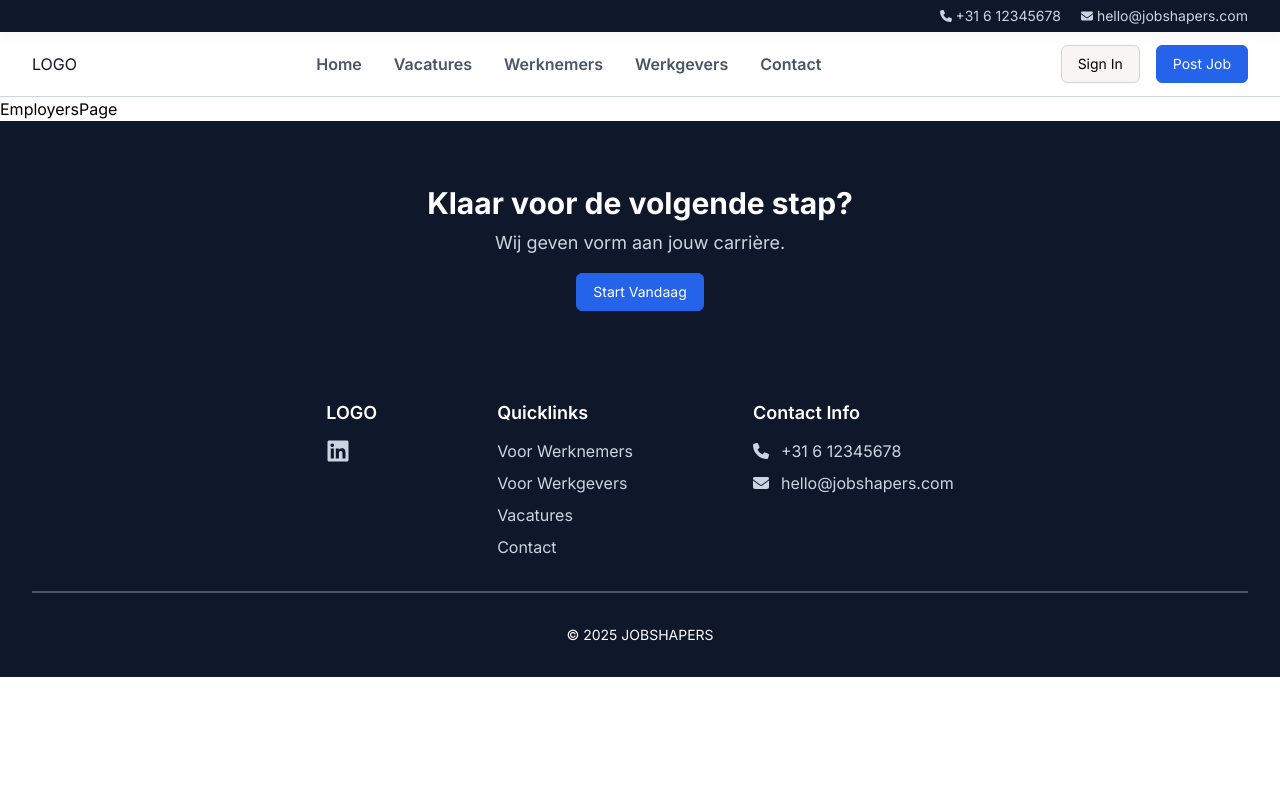
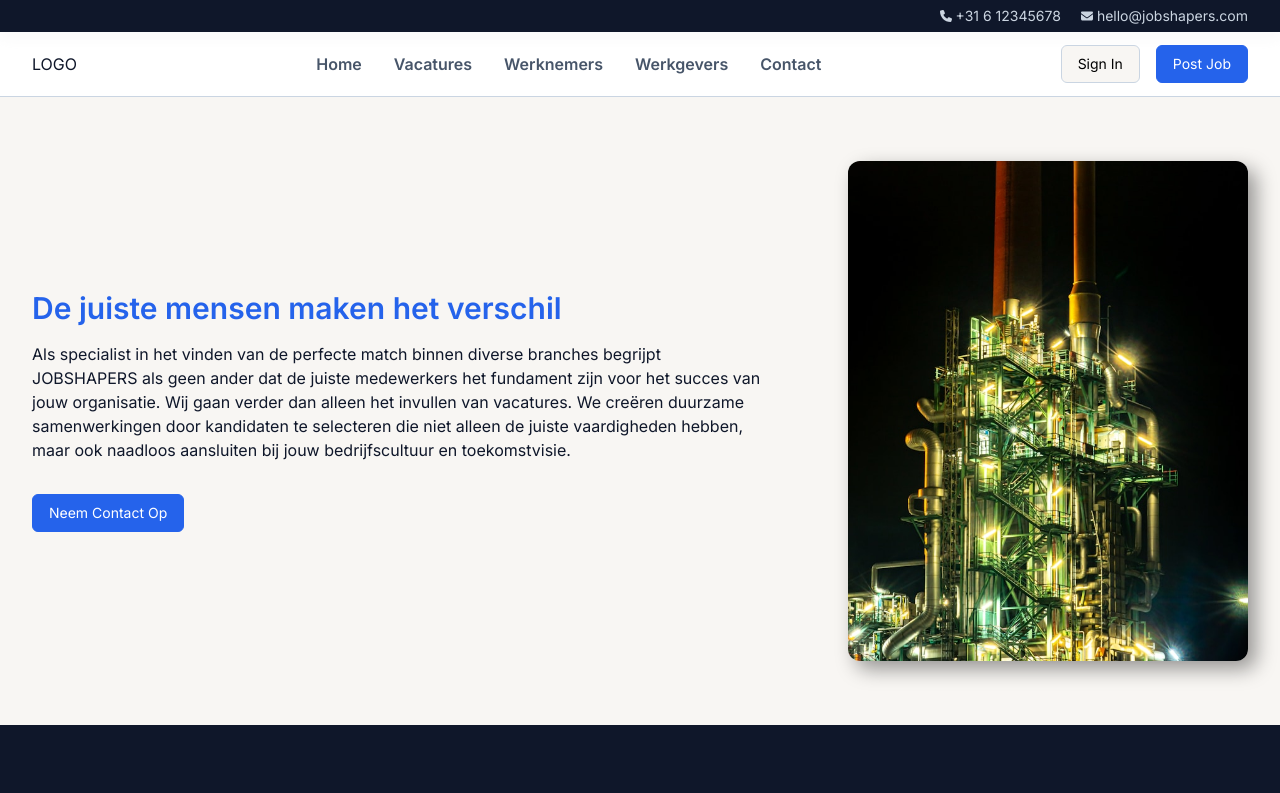
Before and after one commit to EdwinSch/jobshapers, a Next.js app: page /werkgevers in a window 1280 px wide. Shown: the top 793 px of the page. Built offline with nearby package versions, Linux system fonts and the light colour scheme.

Commit message:
added employer hero

```diff
--- a/app/werkgevers/page.jsx
+++ b/app/werkgevers/page.jsx
@@ -1,4 +1,12 @@
+import EmployersHero from "@/components/EmployersHero";
+
 const EmployersPage = () => {
-  return <div>EmployersPage</div>;
+  return (
+    <div className="bg-jsOffWhite">
+      <div className="mx-auto max-w-7xl px-4 md:px-6 lg:px-8">
+        <EmployersHero />
+      </div>
+    </div>
+  );
 };
 export default EmployersPage;
--- /dev/null
+++ b/components/EmployersHero.jsx
@@ -0,0 +1,47 @@
+import LinkButton from "./LinkButton";
+import Image from "next/image";
+import industryImg from "@/assets/industry.jpg";
+
+const EmployersHero = () => {
+  return (
+    <section className="py-8 sm:py-12 lg:py-16 flex flex-col lg:flex-row items-center gap-10 sm:gap-14 lg:gap-20">
+      <article>
+        <h1 className="text-2xl sm:text-3xl font-semibold text-jsBlue">
+          De juiste mensen maken het verschil
+        </h1>
+
+        <p className="text-jsMidnight text-base mt-4">
+          Als specialist in het vinden van de perfecte match binnen diverse
+          branches begrijpt JOBSHAPERS als geen ander dat de juiste medewerkers
+          het fundament zijn voor het succes van jouw organisatie. Wij gaan
+          verder dan alleen het invullen van vacatures. We creëren duurzame
+          samenwerkingen door kandidaten te selecteren die niet alleen de juiste
+          vaardigheden hebben, maar ook naadloos aansluiten bij jouw
+          bedrijfscultuur en toekomstvisie.
+        </p>
+
+        {/* Buttons */}
+        <div className="mt-8 flex flex-col sm:flex-row gap-4">
+          <LinkButton
+            href="/contact"
+            label="neem contact op"
+            variant="secondary"
+            className="w-fit"
+          />
+        </div>
+      </article>
+
+      <div className="relative w-[400px] h-[500px] shrink-0">
+        <Image
+          src={industryImg}
+          alt="Some alt text"
+          fill
+          className="object-cover rounded-xl shadow-imgShadow"
+          priority
+        />
+      </div>
+    </section>
+  );
+};
+
+export default EmployersHero;
--- a/components/Hero.jsx
+++ b/components/Hero.jsx
@@ -38,14 +38,15 @@ const Hero = () => {
         </div>
       </article>
 
-      <Image
-        src={profilePicture}
-        alt="profile picture"
-        width={400}
-        height={0}
-        priority={true}
-        className="block rounded-xl object-cover shadow-imgShadow"
-      />
+      <div className="relative w-[400px] h-[500px] shrink-0">
+        <Image
+          src={profilePicture}
+          alt="profile picture"
+          fill
+          className="object-cover rounded-xl shadow-imgShadow"
+          priority
+        />
+      </div>
     </section>
   );
 };
```
Also changed, not shown: assets/industry.jpg (added), assets/welder.jpg (added).
